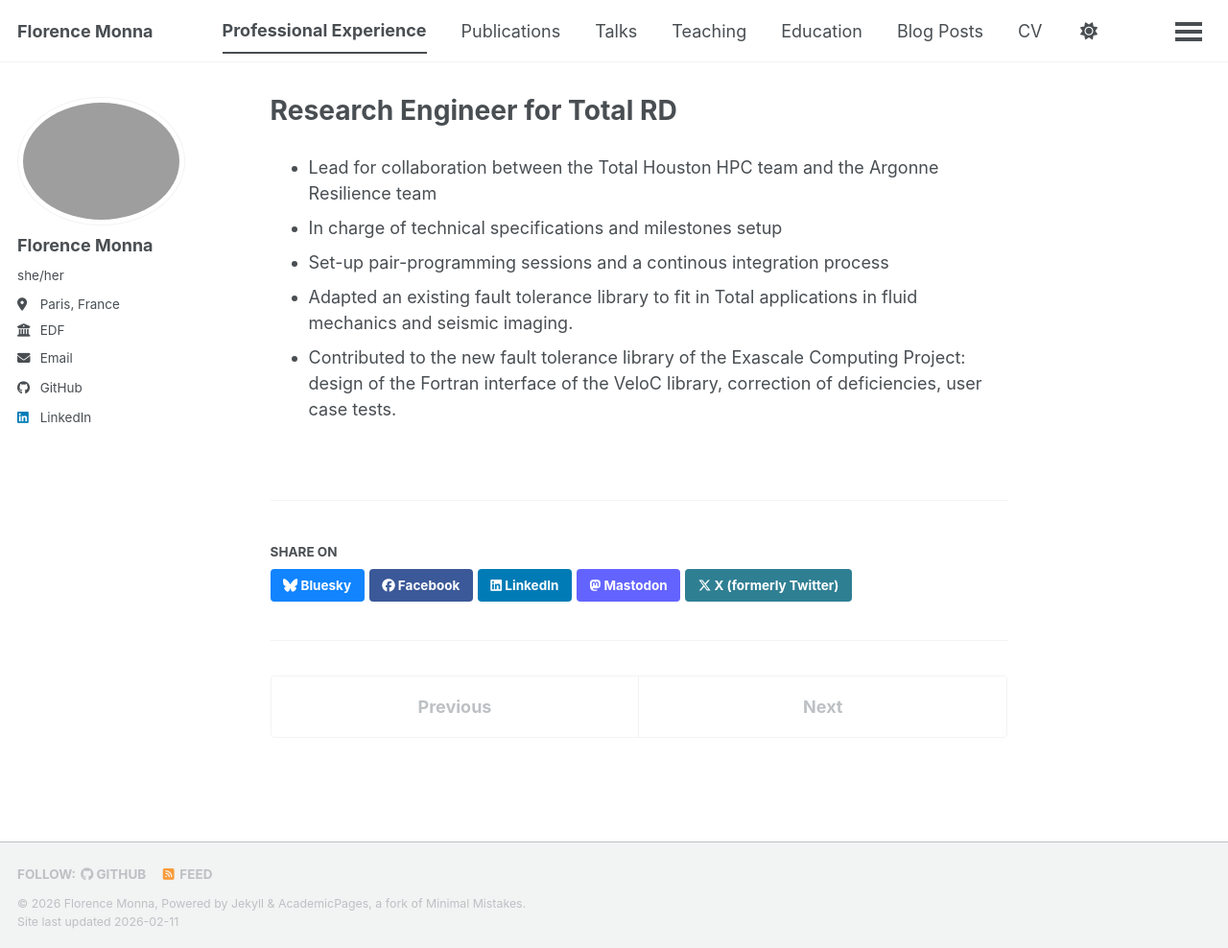
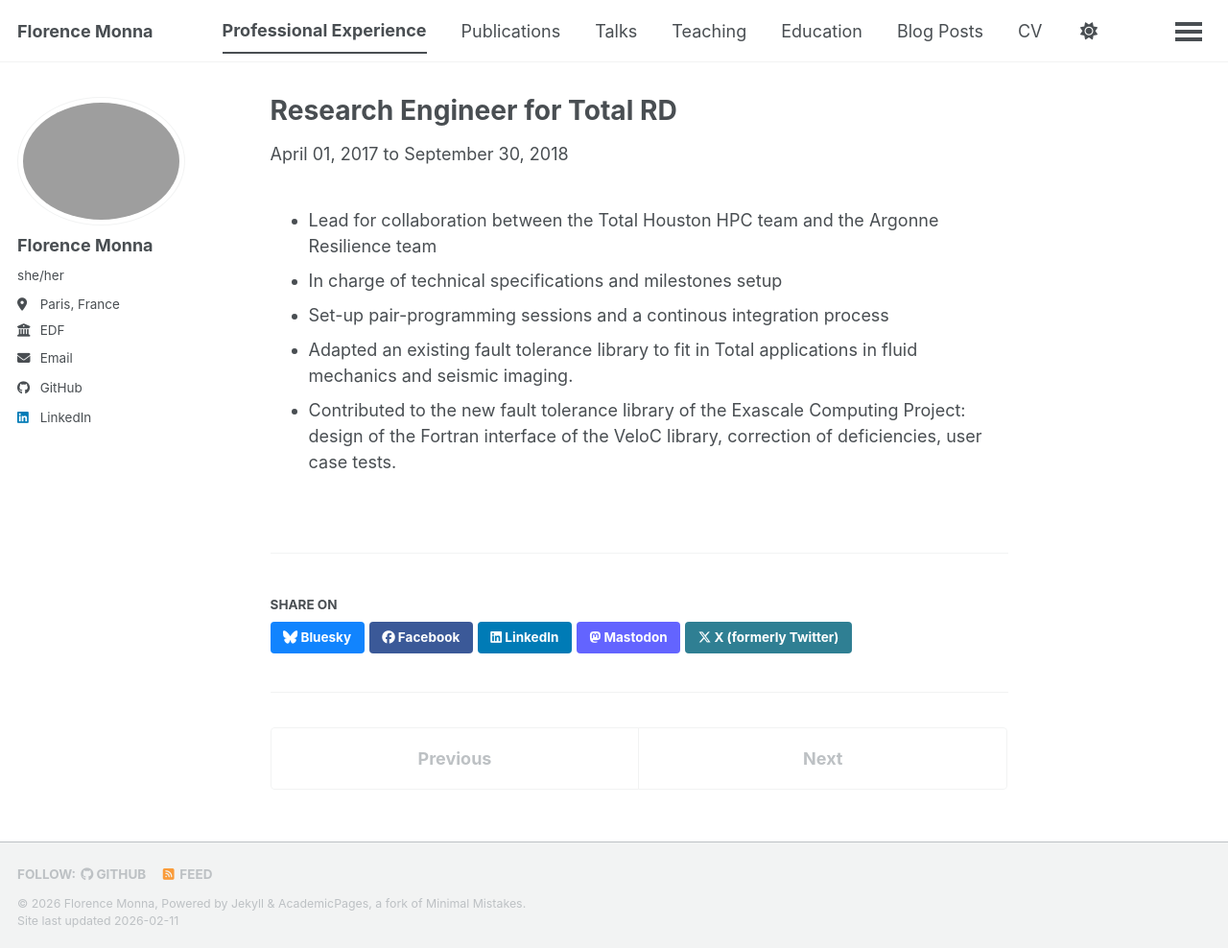
Before and after one commit to fmonna/fmonna.github.io, a Jekyll site: the page built from _experience/total-rd.md, in a window 1280 px wide and 988 px high. Shown: the whole window at 96% size. Built offline with Jekyll 4.4.1, drawn with Linux system fonts in a browser that asks for light colours; a script bundle is joined from its source files by our own code; library files that are not in the unit come from our copies; some of the changed lines change nothing that is shown.

Commit message:
Update total-rd.md

```diff
--- a/_experience/total-rd.md
+++ b/_experience/total-rd.md
@@ -1,6 +1,7 @@
 ---
 title: "Research Engineer for Total RD"
-date: 2017-04-01 to 2018-09-30
+startdate: 2017-04-01
+enddate: 2018-09-30
 collection: experience
 location: "Lemont, IL, USA"
 en_short: "Worked on backend systems using Rust and PostgreSQL"
```
